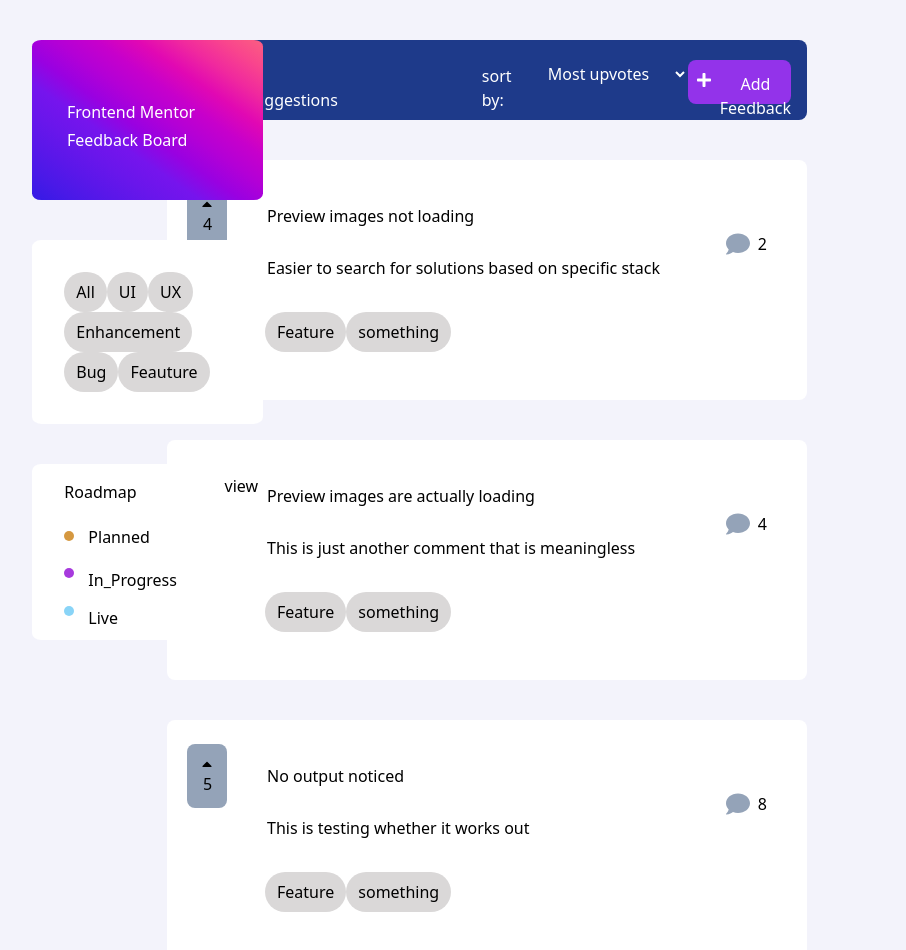
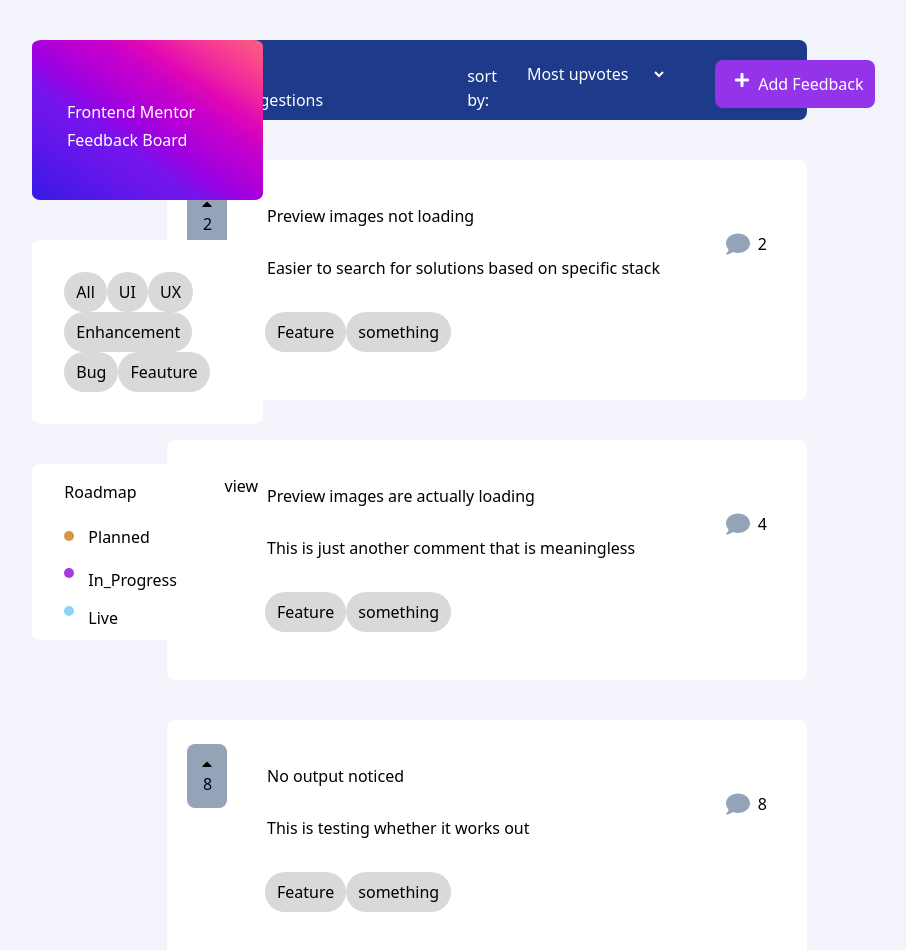
Before and after one commit to Divine-20/Product_Feedback, a React (Vite) app: page /roadmapLayout in a window 1280 px wide. Shown: the top 950 px of the page, without its empty margins (89-995 px from the left). Built offline with nearby package versions, Linux system fonts and the light colour scheme.

Commit message:
new cahnges

```diff
--- a/src/App.jsx
+++ b/src/App.jsx
@@ -26,6 +26,7 @@
           <Route path='/roadmapLayout/tag' element={<CommentContent />}></Route>
           <Route path='/Edit-feedback' element={<FeedbackEdit />}></Route>
 
+
         </Routes>
       </Router>
 
--- a/src/components/comments/comment.jsx
+++ b/src/components/comments/comment.jsx
@@ -19,7 +19,7 @@
   const [response, setResponse] = useState("");
   const {comments} = props;
 
- console.log(Reply);
+
 
   return (
 
--- a/src/components/suggestions/feedBack.jsx
+++ b/src/components/suggestions/feedBack.jsx
@@ -5,21 +5,24 @@
     const[feedBack, setFeedBack]  = useState([
 
     ])
+    // const[numUpvotes,setNumUpvotes] = useState(0);
     const [tags, setTags] = useState([
         'Feature', "something"
     ])
     const navigate = useNavigate();
-    const numOfUpvotes = ()=>{
-      let count = 0;
-      const numUpvotes = count + 1;
-    }
+
+
+
 
   return (
     <div className='rounded-lg bg-white float-right h-60 w-[50vw] mt-10 mr-96 ' id='suggest'>
         <div className='flex pl-5 pt-4'>
         <div className=' bg-slate-400 w-10 h-16 rounded-lg  mt-2 pl-3 pt-3'>
           <i><FaCaretUp /></i>
-          <p className=' pl-1'>{props.numOfUpvotes} </p>
+          <p className=' pl-1'>{
+            // setNumUpvotes(1)
+            props.numOfComments
+          } </p>
 
           </div>
         <h2 className=' pl-10 pt-7'>{props.imageStatus}</h2>
--- a/src/components/suggestions/suggestion.jsx
+++ b/src/components/suggestions/suggestion.jsx
@@ -1,8 +1,9 @@
 import React from 'react'
+import { Link } from 'react-router-dom'
 import { FaLightbulb, FaCaretDown,FaPlus } from 'react-icons/fa';
 function Suggestion() {
   return (
-    <div className='h-20 w-[50vw] bg-blue-900 ml-auto mr-96 flex pt-5 rounded-lg mt-10'>
+    <div className='h-20 w-[50vw] bg-blue-900 ml-auto  mr-96 flex pt-5 rounded-lg mt-10 selection:justify-evenly'>
       <i className='text-white pl-5 h-30 w-20 pt-2 text-2xl' ><FaLightbulb/></i>
       <h1 className='text-white pl-5 pt-1'>6 Suggestions</h1>
       <p className='text-white pl-36 pt-1'>sort by:</p>
@@ -14,11 +15,13 @@
         <option value="" className='pt-24 bg-white text-black  w-14 '>Least comments</option>
       </select>
       {/* <i className='text-white pl-2 pt-2'><FaCaretDown /></i> */}
-      <button className=' bg-purple-600 w-40 rounded-lg flex pt-3 justify-center ml-auto mr-4 mb-4'>
+       <Link to='/AddFeedback'>
+      <button className=' bg-purple-600 w-40 rounded-lg  flex pt-3 justify-center h-12 ml-12 mb-4'>
           <i className='text-white pl-2'><FaPlus /></i>
           <p className='text-white pl-2'>Add Feedback</p>
 
       </button>
+      </Link>
     </div>
   )
 }
```
